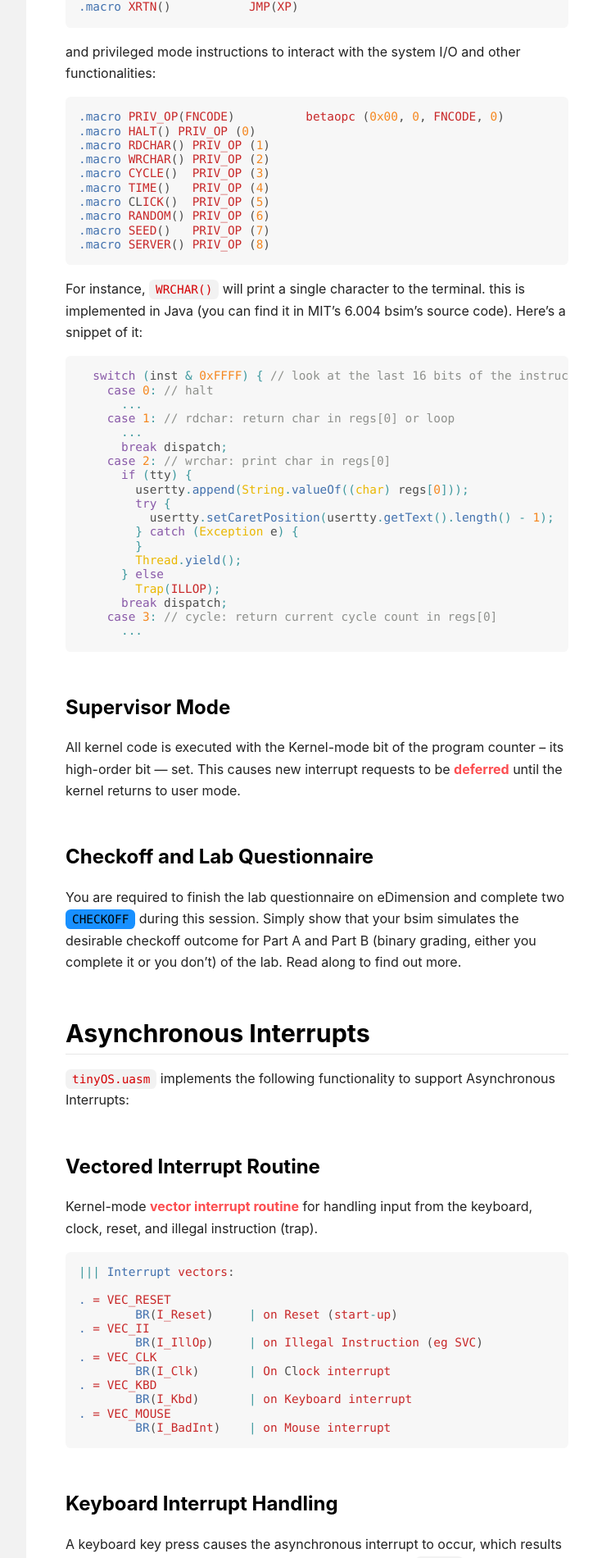
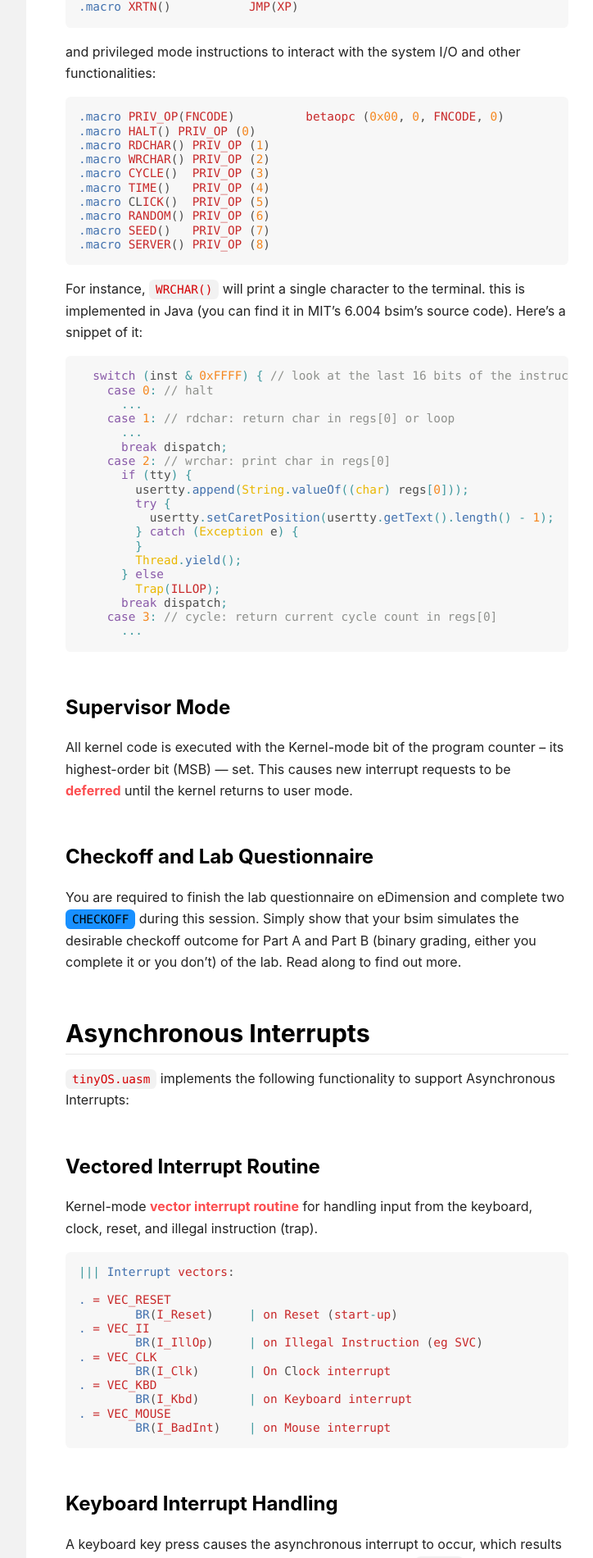
Before and after one commit to natalieagus/50005-2023, a Jekyll site: the page built from _os_labs/lab2_tinyOS_intro.md, in a window 1280 px wide. Shown: the part 2409-4309 px from the top of the page at 82% size, without its empty margins (218-942 px from the left). Built offline with Jekyll 4.4.1, drawn with Linux system fonts in a browser that asks for light colours; nearby versions of some CDN libraries; part of the change alters nothing that is shown.

Commit message:
feat: improve lab2

````diff
--- a/_os_labs/lab2_tinyOS_intro.md
+++ b/_os_labs/lab2_tinyOS_intro.md
@@ -101,7 +101,7 @@ For instance, `WRCHAR()` will print a single character to the terminal. this is
 
 ### Supervisor Mode
 
-All kernel code is executed with the Kernel-mode bit of the program counter -- its high-order bit --- set. This causes new interrupt requests to be **deferred** until the kernel returns to user mode.
+All kernel code is executed with the Kernel-mode bit of the program counter -- its highest-order bit (MSB) --- set. This causes new interrupt requests to be **deferred** until the kernel returns to user mode.
 
 ### Checkoff and Lab Questionnaire
 
@@ -160,7 +160,7 @@ Upon startup, we will begin executing Process 0, which instruction address resid
 
 The clock interrupt **invokes** the scheduler asynchronously. Each compute-bound process gets a quantum consisting of TICS clock interrupts, where **TICS** is the number stored in the variable Tics below. To avoid overhead, we do a full state save only when the clock interrupt will cause a process swap, using the TicsLeft variable as a counter.
 
-We do a LIMITED state save (r0 only) in order to free up a register, then count down TicsLeft stored below. When it becomes negative, we do a FULL state save and call the scheduler; otherwise we just return, having burned only a few clock cycles on the interrupt. RECALL that the call to Scheduler sets TicsLeft to Tics, giving the newly-swapped-in process a **full** quantum.
+We do a LIMITED state save (R0 only) in order to free up a register, then reduce TicsLeft by 1. When it becomes negative, we do a FULL state save and call the scheduler; otherwise we just return, having burned only a few clock cycles on the interrupt. RECALL that the call to Scheduler sets TicsLeft to Tics, giving the newly-swapped-in process a **full** quantum.
 
 ```nasm
 Tics:	LONG(2)			| Number of clock interrupts/quantum.
@@ -204,7 +204,7 @@ I_IllOp:
 	LD(KStack, SP)		| Install kernel stack pointer.
 
 	LD(XP, -4, r0)		| Fetch the illegal instruction
-	SHRC(r0, 26, r0)	| Extract the 6-bit OPCODE
+	SHRC(r0, 26, r0)	| Extract the 6-bit OPCODE, SVC opcode is 0000 01 (second element of the table)
 	SHLC(r0, 2, r0)		| Make it a WORD (4-byte) index
 	LD(r0, UUOTbl, r0)	| Fetch UUOTbl[OPCODE]
 	JMP(r0)			| and dispatch to the UUO handler.
````
